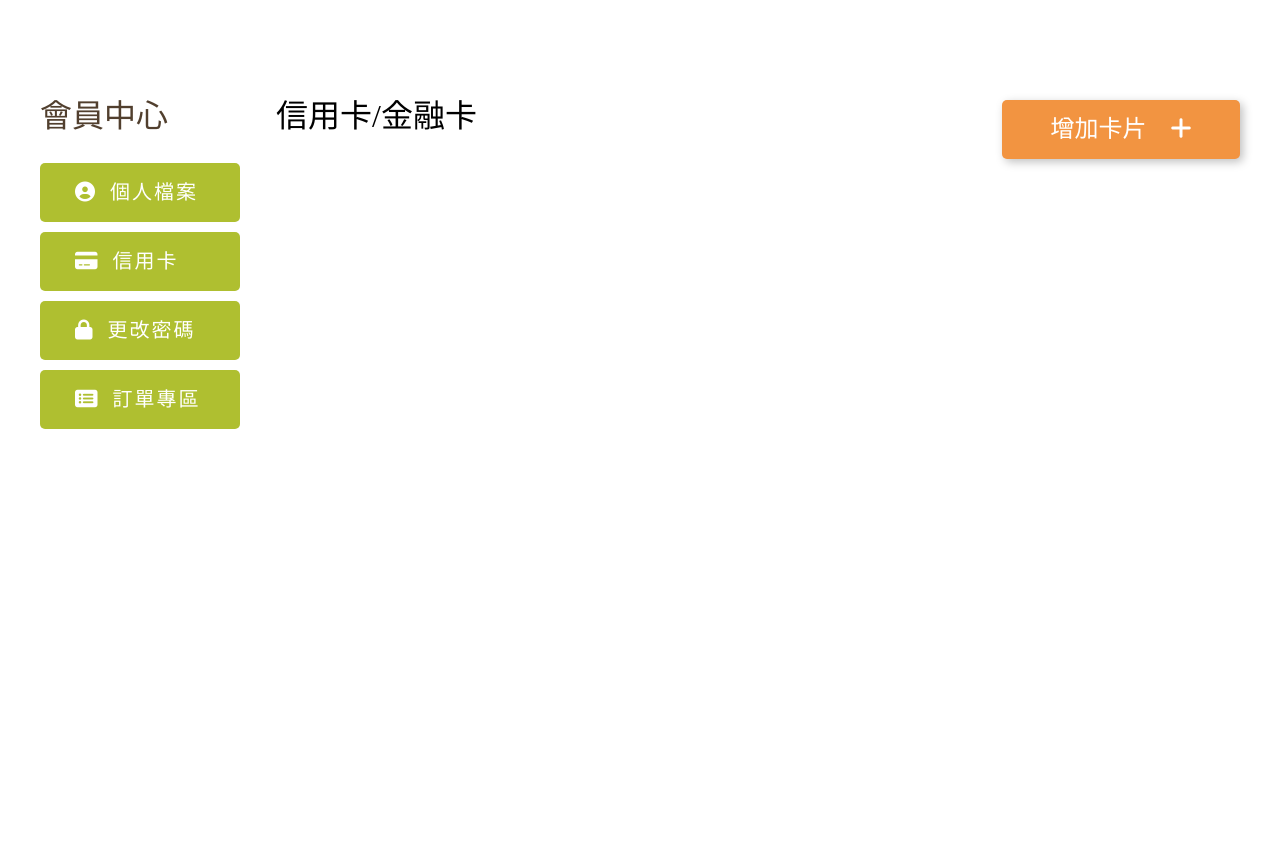
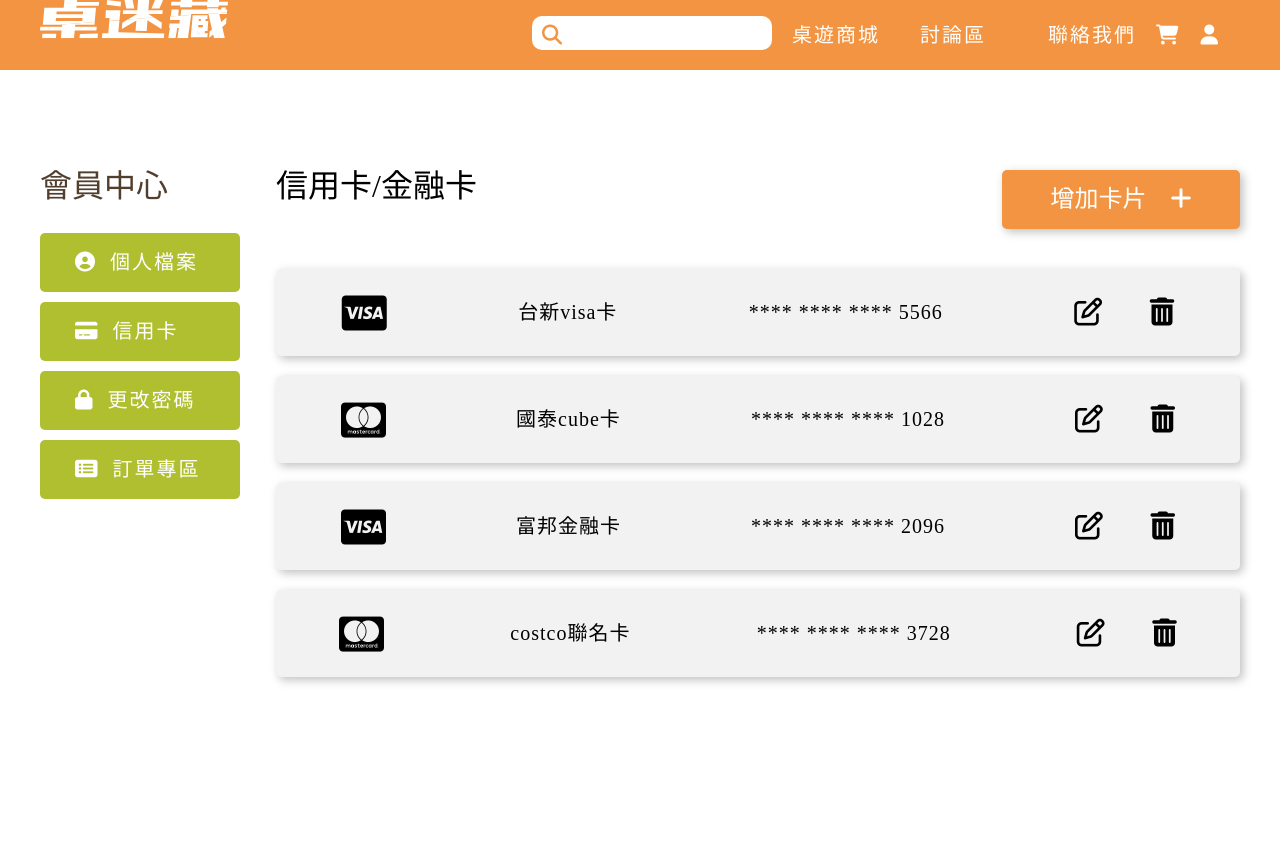
Before and after one commit to illumyST/JOYO_teamProject_G3, a PHP site: page /membercard.html in a window 1280 px wide. Before the commit the page ends 429 px from the top, so only its background shows below. Run offline with PHP 8.4, Linux system fonts and the light colour scheme; some libraries are stand-ins or nearby versions.

Commit message:
membercard finish

```diff
--- a/css/style.css
+++ b/css/style.css
@@ -471,6 +471,30 @@ footer {
 }
 .membercard-right-title a i {
   margin-left: 24px;
+}
+.membercard-right main li {
+  display: flex;
+  align-items: center;
+  justify-content: space-around;
+  margin-bottom: 20px;
+  border-radius: 5px;
+  width: 964px;
+  line-height: 87px;
+  background: #F2F2F2;
+  box-shadow: 3px 3px 10px rgba(0, 0, 0, 0.25);
+  font-size: 20px;
+}
+.membercard-right main li .fa-brands {
+  font-size: 40px;
+}
+.membercard-right main li h3 {
+  letter-spacing: 1px;
+}
+.membercard-right main li .delete {
+  display: flex;
+  justify-content: space-between;
+  width: 100px;
+  font-size: 28px;
 }
 
 .product-wrapper {
@@ -1810,6 +1834,30 @@ button {
 .membercard-right-title a i {
   margin-left: 24px;
 }
+.membercard-right main li {
+  display: flex;
+  align-items: center;
+  justify-content: space-around;
+  margin-bottom: 20px;
+  border-radius: 5px;
+  width: 964px;
+  line-height: 87px;
+  background: #F2F2F2;
+  box-shadow: 3px 3px 10px rgba(0, 0, 0, 0.25);
+  font-size: 20px;
+}
+.membercard-right main li .fa-brands {
+  font-size: 40px;
+}
+.membercard-right main li h3 {
+  letter-spacing: 1px;
+}
+.membercard-right main li .delete {
+  display: flex;
+  justify-content: space-between;
+  width: 100px;
+  font-size: 28px;
+}
 
 .product-wrapper {
   width: 1200px;
--- a/membercard.html
+++ b/membercard.html
@@ -10,6 +10,39 @@
     <script src="https://kit.fontawesome.com/56b7867370.js" crossorigin="anonymous"></script>
 </head>
 <body>
+    <header>
+        <nav class="header_nav">
+            <a href="#" class="header_nav_logoBox"><img class="header_nav_logo" src="../../assets/img/logo.svg" alt=""></a>
+            <ul class="header_nav_right">
+                <li class="header_nav_right_inputBox">
+                    <input class="header_nav_right_inputBox-input" type="text">
+                </li>
+                <li><a href="#">桌遊商城</a>
+                    <ol>
+                        <li><a href="#">派對遊戲</a></li>
+                        <li><a href="#">輕度策略</a></li>
+                        <li><a href="#">戰爭遊戲</a></li>
+                        <li><a href="#">棋奕遊戲</a></li>
+                        <li><a href="#">主題遊戲</a></li>
+                        <li><a href="#">家庭遊戲</a></li>
+                        <li><a href="#">團隊合作</a></li>
+                    </ol>
+                </li>
+                <li><a href="#">討論區</a>
+                    <ol>
+                        <li><a href="#">心得分享</a></li>
+                        <li><a href="#">揪團區</a></li>
+                        <li><a href="#">發問區</a></li>
+                        <li><a href="#">教學區</a></li>
+                    </ol>
+                </li>
+                <li><a href="#">聯絡我們</a></li>
+                <li><a href="#"><i class="fa-regular fa-cart-shopping"></i></a></li>
+                <li><a href="#"><i class="fa-regular fa-user"></i></a></li>
+                <li></li>
+            </ul>
+        </nav>
+    </header>
     <div class="wrapper">
         <!-- 左邊部分 -->
         <div class="member-left">
@@ -27,7 +60,48 @@
                 <h2>信用卡/金融卡</h2>
                 <a href="#">增加卡片<i class="fa-solid fa-plus"></i></a>
             </div>
+            <main>
+                <ul>
+                    <li>
+                        <i class="fa-brands fa-cc-visa"></i>
+                        <h3>台新visa卡</h3>
+                        <h3>**** **** **** 5566</h3>
+                        <div class="delete">
+                            <a href="#"><i class="fa-regular fa-pen-to-square"></i></a>
+                            <a href="#"><i class="fa-solid fa-trash-can"></i></a>
+                        </div>
+                    </li>
+                    <li>
+                        <i class="fa-brands fa-cc-mastercard"></i>
+                        <h3>國泰cube卡</h3>
+                        <h3>**** **** **** 1028</h3>
+                        <div class="delete">
+                            <a href="#"><i class="fa-regular fa-pen-to-square"></i></a>
+                            <a href="#"><i class="fa-solid fa-trash-can"></i></a>
+                        </div>
+                    </li>
+                    <li>
+                        <i class="fa-brands fa-cc-visa"></i>
+                        <h3>富邦金融卡</h3>
+                        <h3>**** **** **** 2096</h3>
+                        <div class="delete">
+                            <a href="#"><i class="fa-regular fa-pen-to-square"></i></a>
+                            <a href="#"><i class="fa-solid fa-trash-can"></i></a>
+                        </div>
+                    </li>
+                    <li>
+                        <i class="fa-brands fa-cc-mastercard"></i>
+                        <h3>costco聯名卡</h3>
+                        <h3>**** **** **** 3728</h3>
+                        <div class="delete">
+                            <a href="#"><i class="fa-regular fa-pen-to-square"></i></a>
+                            <a href="#"><i class="fa-solid fa-trash-can"></i></a>
+                        </div>
+                    </li>
+                </ul>
+            </main>
         </div>
     </div>
+
 </body>
 </html>
--- a/sass/page/_membercard.scss
+++ b/sass/page/_membercard.scss
@@ -16,4 +16,30 @@
             }
         }
     }
+    main{
+        li{
+            display: flex;
+            align-items: center;
+            justify-content: space-around;
+            margin-bottom: 20px;
+            border-radius: 5px;
+            width: 964px;
+            line-height: 87px;
+            background: $bg;
+            box-shadow: $shadow;
+            font-size: $h3;
+            .fa-brands{
+                font-size: 40px;
+            }
+            h3{
+                letter-spacing: 1px
+            }
+            .delete{
+                display: flex;
+                justify-content: space-between;
+                width: 100px;
+                font-size: 28px;
+            }
+        }
+    }
 }
```
Also changed, not shown: member.html (+62 -4 lines), memberCardAdd.html (+75 -1 lines), memberCardEdit.html (+75 -1 lines), 1 other file.
